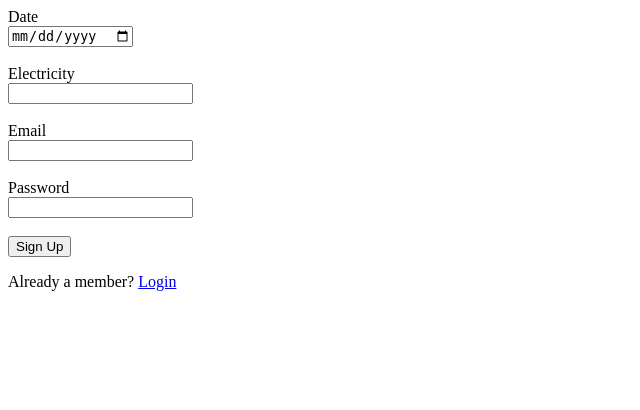
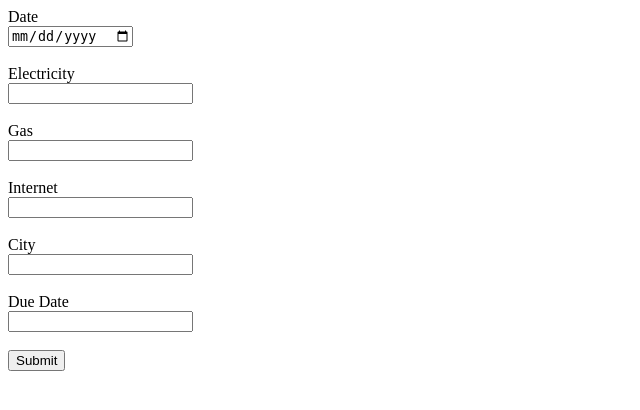
Before and after one commit to alexsimpson440dev/Utility-Grounds, a Flask app: page /manage/1 in a window 1280 px wide. Shown: the top 410 px of the page, without its empty margins (0-640 px from the left). Run offline with Flask 2, Linux system fonts and the light colour scheme.

Commit message:
adding changes to git hub.

```diff
--- a/templates/manage.html
+++ b/templates/manage.html
@@ -12,14 +12,19 @@
         <label for="electricity">Electricity</label><br />
         <input type="text" name="electricity" id="electricity"><br />
         <br />
-        <label for="email_address">Email</label><br />
-        <input type="text" name="email_address" id="email_address"><br />
+        <label for="gas">Gas</label><br />
+        <input type="text" name="gas" id="gas"><br />
         <br />
-        <label for="password">Password</label><br />
-        <input type="password" name="password" id="password"><br />
+        <label for="internet">Internet</label><br />
+        <input type="text" name="internet" id="internet"><br />
         <br />
-        <button type="submit" name="signUpBtn">Sign Up</button>
-        <p>Already a member? <a href="login.html">Login</a></p>
+        <label for="city">City</label><br />
+        <input type="text" name="city" id="city"><br />
+        <br />
+        <label for="due_date">Due Date</label><br />
+        <input type="text" name="due_date" id="due_date"><br />
+        <br />
+        <button type="submit" name="submit_bill">Submit</button>
     </form>
 
         {% if bill %}
```
